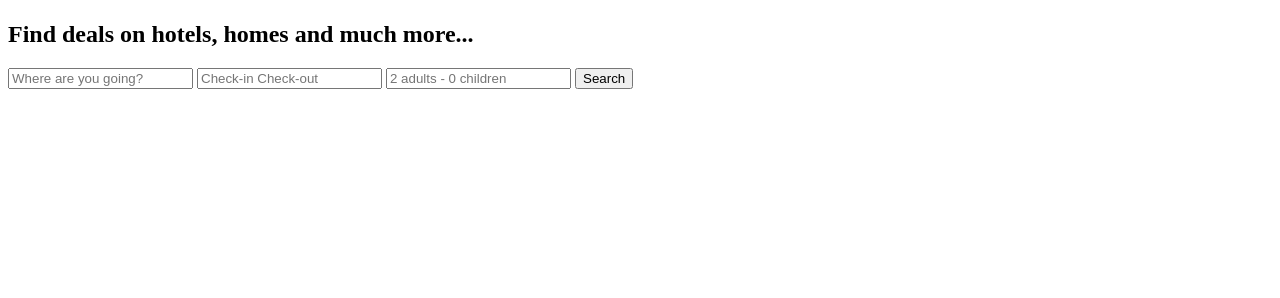
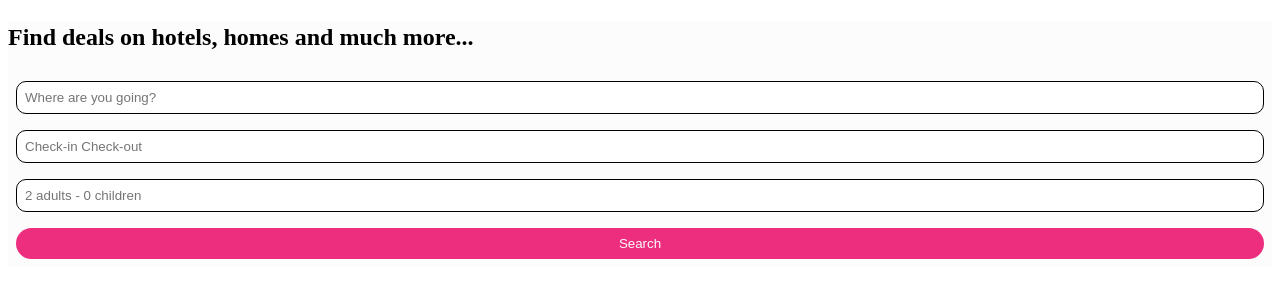
Before and after one commit to MMLORENA/202207-w1chwe-lorena-martinez-fernando-paulino, a website: page index.html in a window 1280 px wide. Drawn offline with nearby package versions, Linux system fonts and the light colour scheme; files that its build step writes are made by us from their sources.

Commit message:
correct class names in html, styled section h2, input boxes and button

```diff
--- a/index.html
+++ b/index.html
@@ -19,19 +19,22 @@
       <h2 class="search-properties-container__main-title">
         Find deals on hotels, homes and much more...
       </h2>
-      <form action="">
+      <form class="search-properties-container__form">
         <input
+          class="properties-search-box"
           type="text"
           name="place-selector"
           id="place-selector"
           placeholder="Where are you going?"
         />
         <input
+          class="properties-search-box"
           type="datetime"
           id="travel-date"
           placeholder="Check-in Check-out"
         />
         <input
+          class="properties-search-box"
           type="number"
           name="adults-number"
           id="adults-number"
--- /dev/null
+++ b/sass/colors/_colors.scss
@@ -0,0 +1,5 @@
+$text-primary-color: #000000;
+$text-secondary-color: #fcfcfc;
+$background-primary-color: #fcfcfc;
+$background-secondary-color: #ed2e7e;
+$border-primary-color: #000000;
--- a/sass/styles.scss
+++ b/sass/styles.scss
@@ -0,0 +1,41 @@
+@use "./colors/colors";
+
+body {
+  box-sizing: border-box;
+}
+
+.search-properties-container {
+  background-color: colors.$background-primary-color;
+
+  h2 {
+    color: colors.$text-primary-color;
+    font-family: Poppins;
+    font-size: 24px;
+    font-weight: 700;
+    line-height: 32px;
+    text-align: left;
+  }
+
+  .search-properties-container__form {
+    display: flex;
+    flex-direction: column;
+    justify-content: center;
+  }
+
+  .properties-search-box {
+    padding: 8px;
+    margin: 8px;
+    border-radius: 10px;
+    border: 1px solid colors.$border-primary-color;
+  }
+
+  #button-search-properties {
+    background-color: colors.$background-secondary-color;
+    border: 0;
+    border-radius: 50px;
+    color: colors.$text-secondary-color;
+    padding: 8px;
+    max-width: 100%;
+    margin: 8px;
+  }
+}
```
